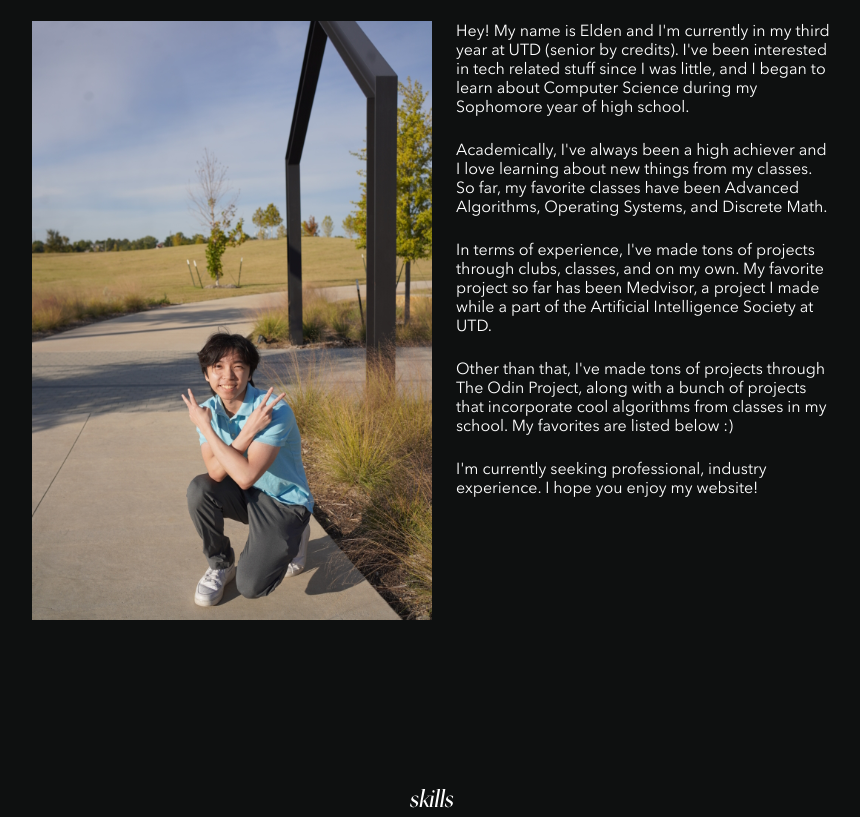
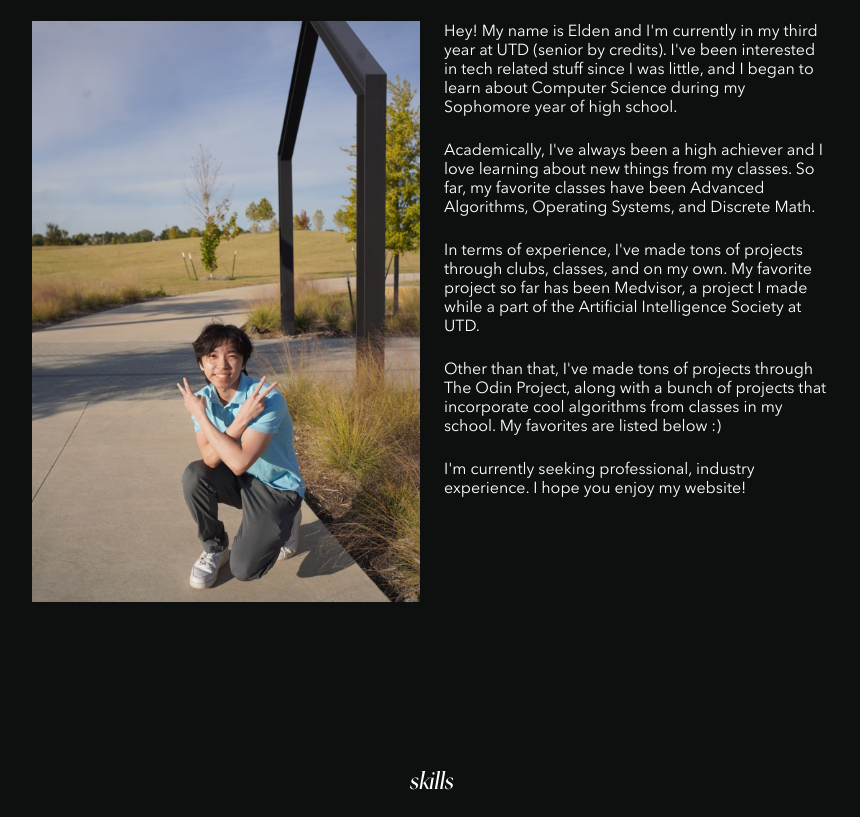
Before and after one commit to ejd230001/portfolio, a plain HTML site: page index.html in a window 1280 px wide. Shown: the part 636-1453 px from the top of the page, without its empty margins (208-1068 px from the left). Drawn offline with Linux system fonts and the light colour scheme.

Commit message:
Fixed margin errors

```diff
--- a/css/styles.css
+++ b/css/styles.css
@@ -147,8 +147,8 @@ main section {
 }
 
 .about img {
-    max-width: 400px;
-    width: auto;
+    width: 100%;
+    margin-inline: auto;
 }
 
 .section-header {
@@ -161,9 +161,6 @@ main section {
     margin: 1.5em 0em;
     max-width: 540px;
     margin-inline: auto;
-}
-
-.technologies {
 }
 
 .tech-icons {
```
